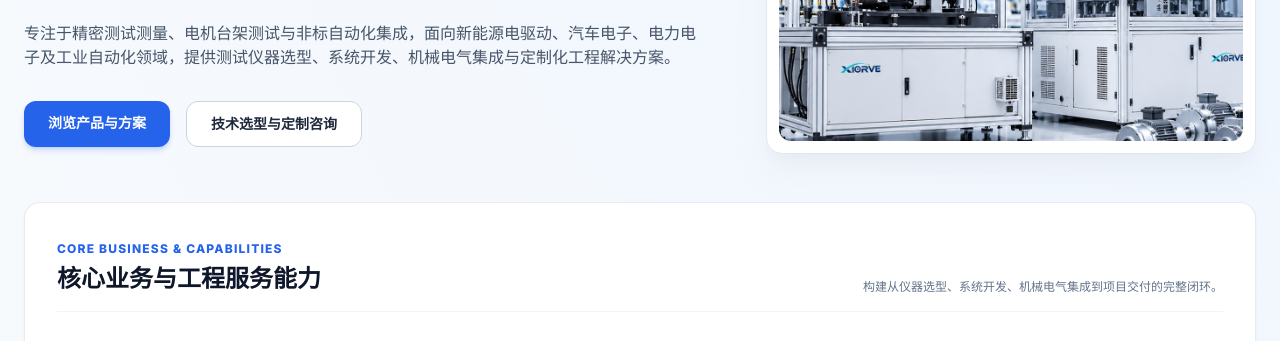
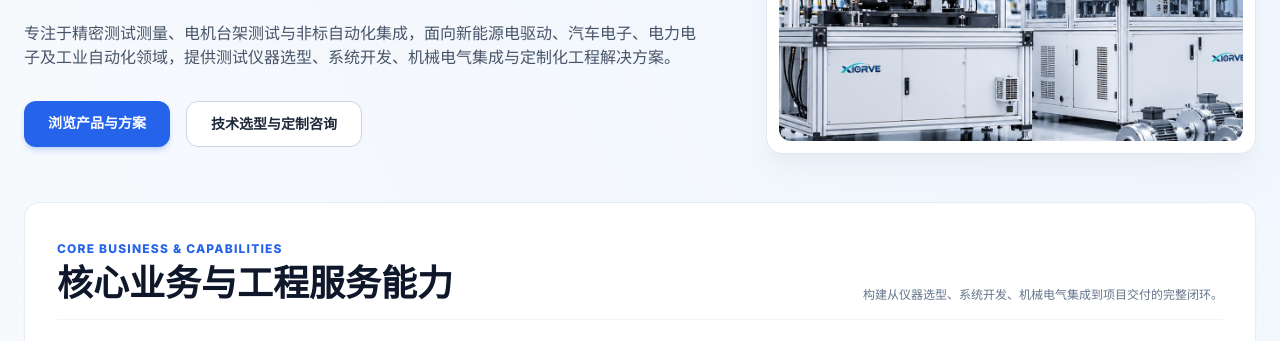
Before and after one commit to valenxiorve-boop/cn.xiorve.com, a plain HTML site: page index.html in a window 1280 px wide. Shown: the part 449-790 px from the top of the page. Drawn offline with nearby package versions, Linux system fonts and the light colour scheme.

Commit message:
Update index.html

```diff
--- a/index.html
+++ b/index.html
@@ -148,7 +148,7 @@
                     <div class="flex flex-col md:flex-row md:items-end justify-between gap-4 mb-8 pb-4 border-b border-slate-100">
                         <div>
                             <span class="text-xs font-extrabold text-blue-600 uppercase tracking-widest">CORE BUSINESS & CAPABILITIES</span>
-                            <h2 class="text-2xl font-extrabold text-slate-900 mt-1">核心业务与工程服务能力</h2>
+                            <h2 class="text-3xl md:text-4xl font-extrabold text-slate-900 mt-1">核心业务与工程服务能力</h2>
                         </div>
                         <p class="text-xs text-slate-500 max-w-md">构建从仪器选型、系统开发、机械电气集成到项目交付的完整闭环。</p>
                     </div>
```
